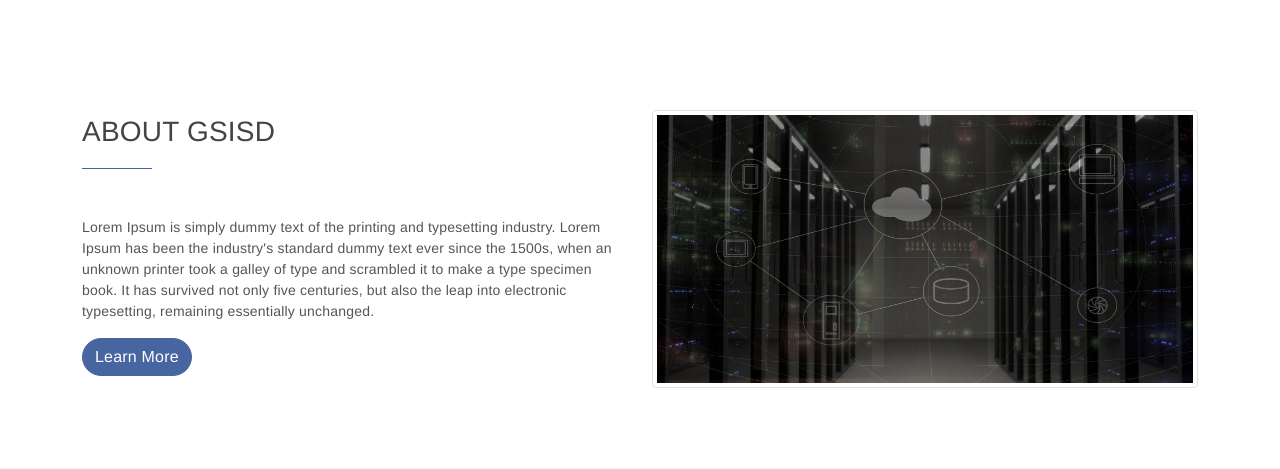
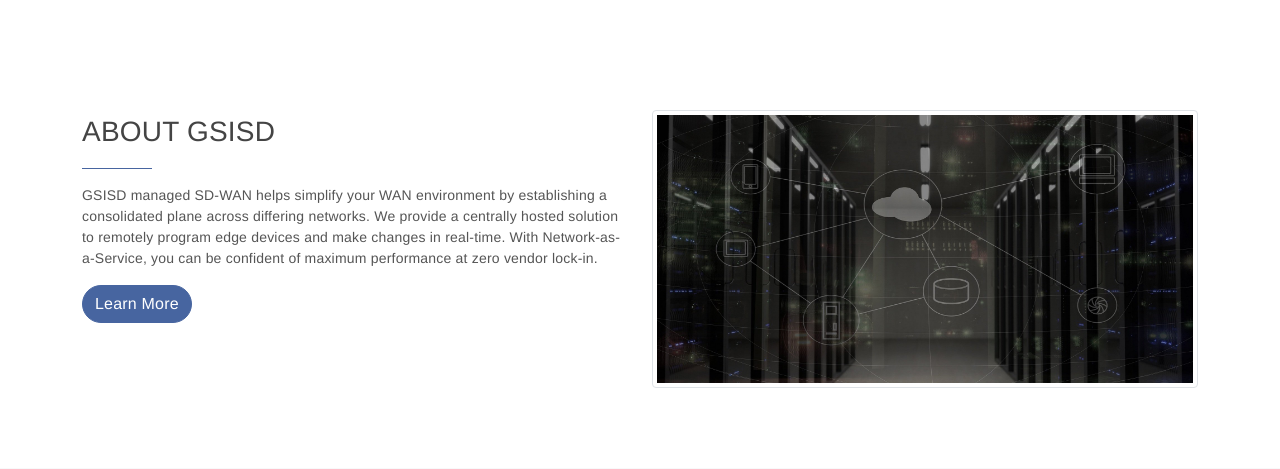
Before and after one commit to narayanbhardwajui/gsico, a PHP site: page / in a window 1280 px wide. Shown: the part 656-1125 px from the top of the page. Run offline with PHP 8.4, Linux system fonts and the light colour scheme.

Commit message:
about text

```diff
--- a/index.php
+++ b/index.php
@@ -75,8 +75,8 @@
     <div class="container">
         <div class="row">
             <div class="col">
-                <h2 class="main-title mb-5 left">About GSISD</h2>
-                <p>Lorem Ipsum is simply dummy text of the printing and typesetting industry. Lorem Ipsum has been the industry's standard dummy text ever since the 1500s, when an unknown printer took a galley of type and scrambled it to make a type specimen book. It has survived not only five centuries, but also the leap into electronic typesetting, remaining essentially unchanged.</p>
+                <h2 class="main-title mb-3 left">About GSISD</h2>
+                <p>GSISD managed SD-WAN helps simplify your WAN environment by establishing a consolidated plane across differing networks. We provide a centrally hosted solution to remotely program edge devices and make changes in real-time. With Network-as-a-Service, you can be confident of maximum performance at zero vendor lock-in.</p>
                 <a href="solutions.php" class="btn btn-primary rounded-pill">Learn More</a>
             </div>
             <div class="col text-center">
```
